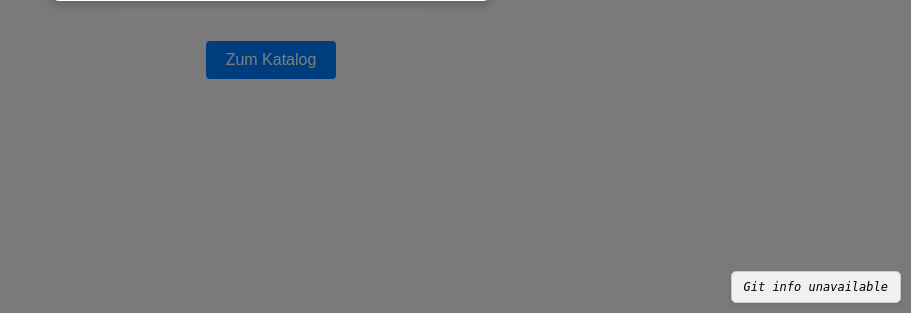
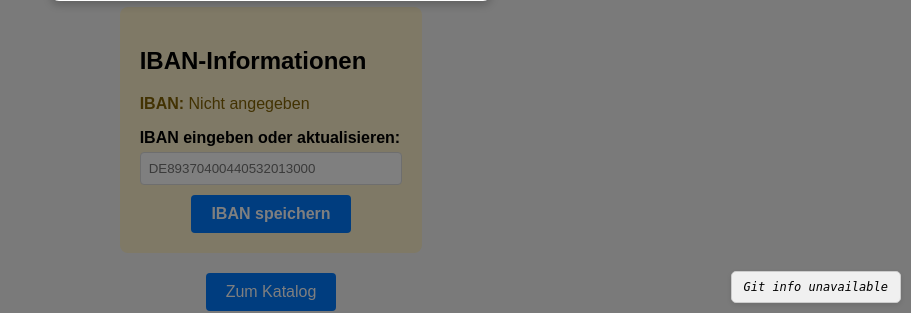
Before and after one commit to philippGtz/E3FIAE-Team-1, a Python web app: template templates/profile.html in a window 1280 px wide. Shown: the part 591-904 px from the top of the page, without its empty margins (369-1280 px from the left). Run offline with Jinja, Linux system fonts and the light colour scheme; the template is opened without the code that fills it, so the values that code supplies are empty.

Commit message:
Sprint 3

```diff
--- a/templates/orders.html
+++ b/templates/orders.html
@@ -18,7 +18,7 @@
                             {% if item.bike_computer and item.bike_computer.bc_image %}
                                 <img src="{{ url_for('static', filename='images/' + item.bike_computer.bc_image) }}" alt="{{ item.bike_computer.bc_material }}">
                             {% else %}
-                                <div class="no-image">Kein Bild</div>
+                                <div class="no-image">Kein Bild!</div>
                             {% endif %}
                         </div>
 
--- a/templates/profile.html
+++ b/templates/profile.html
@@ -15,7 +15,23 @@
         <p><strong>Stadt:</strong> {{ user.city if user.city else 'Nicht angegeben' }}</p>
         <p><strong>Land:</strong> {{ user.country if user.country else 'Nicht angegeben' }}</p>
         <p><strong>Telefon:</strong> {{ user.phone_number if user.phone_number else 'Nicht angegeben' }}</p>
-        <p><strong>IBAN:</strong> {{ user.iban }}</p>
+    </div>
+
+    <div style="background-color: #fff3cd; padding: 20px; border-radius: 8px; margin-bottom: 20px;">
+        <h2>IBAN-Informationen</h2>
+        {% if user.iban %}
+            <p><strong>IBAN:</strong> {{ user.iban }}</p>
+        {% else %}
+            <p style="color: #856404;"><strong>IBAN:</strong> Nicht angegeben</p>
+        {% endif %}
+
+        <form action="{{ url_for('index.update_iban') }}" method="POST" style="margin-top: 15px;">
+            <div style="margin-bottom: 10px;">
+                <label for="iban" style="display: block; margin-bottom: 5px; font-weight: bold;">IBAN eingeben oder aktualisieren:</label>
+                <input type="text" id="iban" name="iban" placeholder="DE89370400440532013000" value="{{ user.iban if user.iban else '' }}" style="width: 100%; padding: 8px; border: 1px solid #ddd; border-radius: 4px; box-sizing: border-box;">
+            </div>
+            <button type="submit" style="background-color: #007bff; color: white; padding: 10px 20px; border: none; border-radius: 4px; cursor: pointer; font-weight: bold;">IBAN speichern</button>
+        </form>
     </div>
 
     <div style="text-align: center;">
```
Also changed, not shown: index.py (+32 -0 lines).
